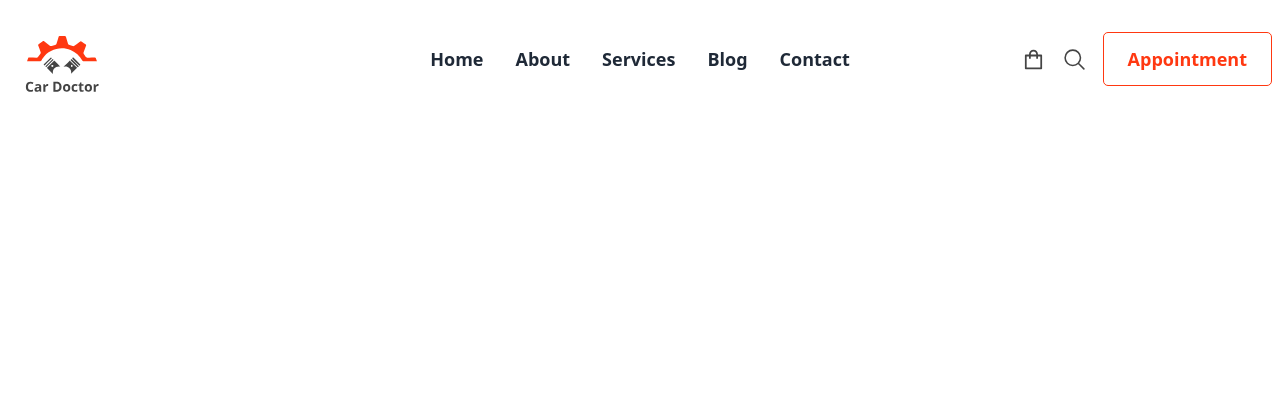
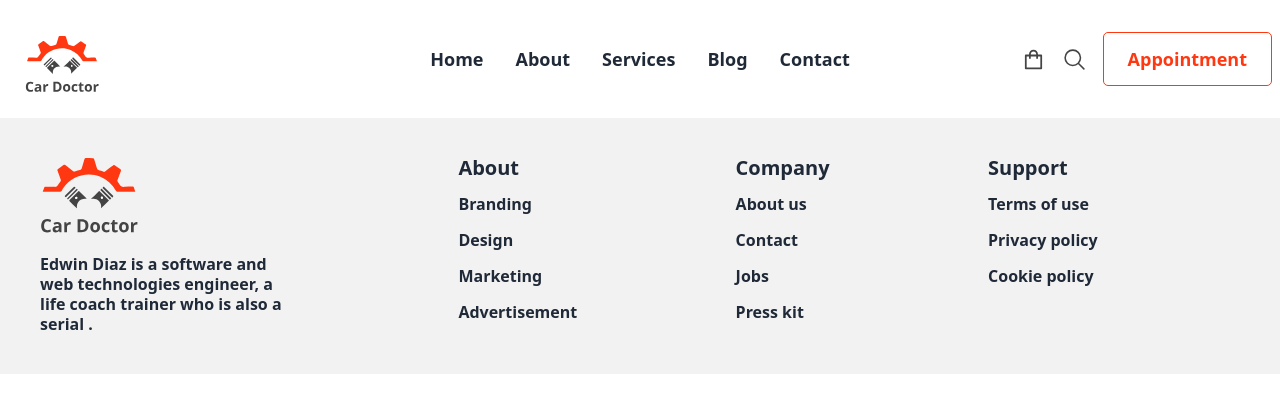
Before and after one commit to Tofazzal26/car-doctor-client, a React (Vite) app: page / in a window 1280 px wide. Shown: the top 412 px of the page. Built offline with nearby package versions, Linux system fonts and the light colour scheme.

Commit message:
footer style finish

```diff
--- /dev/null
+++ b/src/Pages/Footer/Footer.jsx
@@ -0,0 +1,47 @@
+import logo from "../../../public/assets/logo.svg";
+
+const Footer = () => {
+  return (
+    <div>
+      <footer className="footer p-10 bg-base-200 text-base-content">
+        <aside className="space-y-2">
+          <img className="h-[80px]" src={logo} alt="" />
+          <p className="w-[260px] font-semibold text-[16px]">
+            Edwin Diaz is a software and web technologies engineer, a life coach
+            trainer who is also a serial .
+          </p>
+        </aside>
+        <nav className="space-y-2">
+          <h6 className=" font-semibold text-[20px]">About</h6>
+          <a className="link link-hover font-semibold text-[16px]">Branding</a>
+          <a className="link link-hover font-semibold text-[16px]">Design</a>
+          <a className="link link-hover font-semibold text-[16px]">Marketing</a>
+          <a className="link link-hover font-semibold text-[16px]">
+            Advertisement
+          </a>
+        </nav>
+        <nav className="space-y-2">
+          <h6 className="font-semibold text-[20px]">Company</h6>
+          <a className="link link-hover font-semibold text-[16px]">About us</a>
+          <a className="link link-hover font-semibold text-[16px]">Contact</a>
+          <a className="link link-hover font-semibold text-[16px]">Jobs</a>
+          <a className="link link-hover font-semibold text-[16px]">Press kit</a>
+        </nav>
+        <nav className="space-y-2">
+          <h6 className="font-semibold text-[20px]">Support</h6>
+          <a className="link link-hover font-semibold text-[16px]">
+            Terms of use
+          </a>
+          <a className="link link-hover font-semibold text-[16px]">
+            Privacy policy
+          </a>
+          <a className="link link-hover font-semibold text-[16px]">
+            Cookie policy
+          </a>
+        </nav>
+      </footer>
+    </div>
+  );
+};
+
+export default Footer;
--- a/src/Pages/Root/Root.jsx
+++ b/src/Pages/Root/Root.jsx
@@ -1,11 +1,13 @@
 import { Outlet } from "react-router-dom";
 import Navbar from "../NavBar/Navbar";
+import Footer from "../Footer/Footer";
 
 const Root = () => {
   return (
     <div>
       <Navbar />
       <Outlet />
+      <Footer />
     </div>
   );
 };
```
